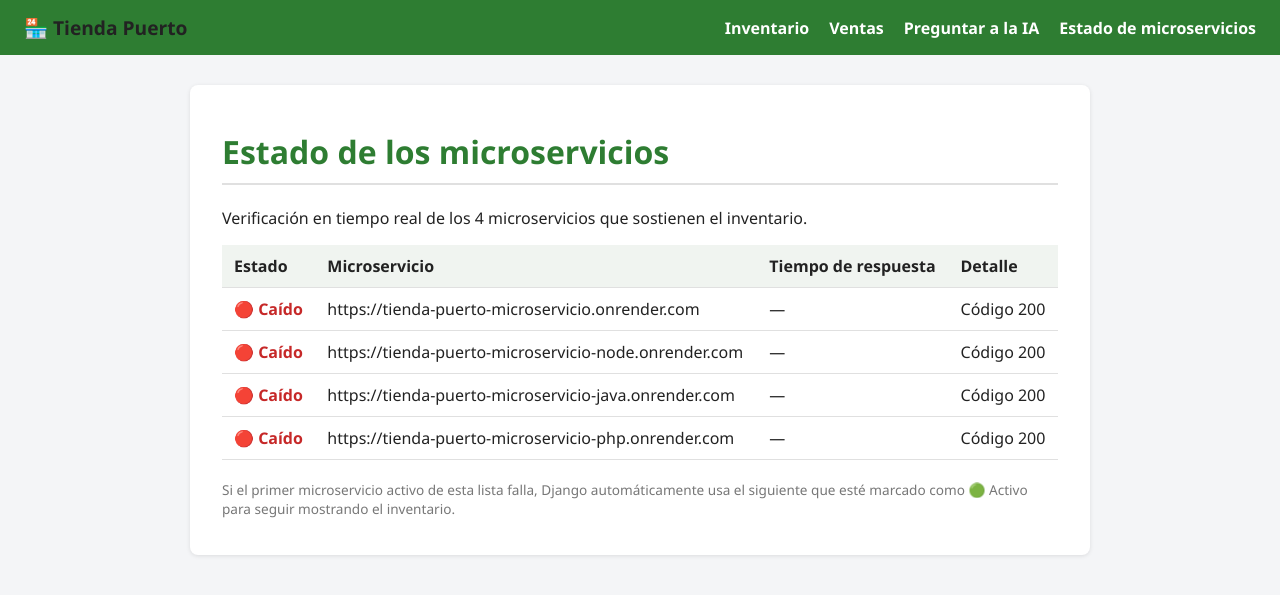
After one commit to andres-cas23/tienda-puerto-django, a Django app: page /productos/estado/ in a window 1280 px wide. The commit adds this page. Shown: the top 595 px of the page. Run offline with Django 5.2, Linux system fonts and the light colour scheme; data that the repository does not hold is empty.

Commit message:
Agregar panel de estado de microservicios: vista, ruta, template

```diff
--- /dev/null
+++ b/productos/templates/productos/estado.html
@@ -0,0 +1,34 @@
+{% extends "base.html" %}
+{% block titulo %}Estado de microservicios - Tienda Puerto{% endblock %}
+{% block content %}
+    <h1>Estado de los microservicios</h1>
+    <p>Verificación en tiempo real de los 4 microservicios que sostienen el inventario.</p>
+
+    <table>
+        <tr>
+            <th>Estado</th>
+            <th>Microservicio</th>
+            <th>Tiempo de respuesta</th>
+            <th>Detalle</th>
+        </tr>
+        {% for r in resultados %}
+        <tr>
+            <td>
+                {% if r.activo %}
+                    <span style="color: #2e7d32; font-weight: bold;">🟢 Activo</span>
+                {% else %}
+                    <span style="color: #c62828; font-weight: bold;">🔴 Caído</span>
+                {% endif %}
+            </td>
+            <td>{{ r.url }}</td>
+            <td>{% if r.tiempo_ms %}{{ r.tiempo_ms }} ms{% else %}—{% endif %}</td>
+            <td>{{ r.detalle }}</td>
+        </tr>
+        {% endfor %}
+    </table>
+
+    <p style="margin-top: 20px; font-size: 0.85rem; color: #777;">
+        Si el primer microservicio activo de esta lista falla, Django automáticamente
+        usa el siguiente que esté marcado como 🟢 Activo para seguir mostrando el inventario.
+    </p>
+{% endblock %}
--- a/productos/urls.py
+++ b/productos/urls.py
@@ -11,4 +11,5 @@ urlpatterns = [
     path("<int:producto_id>/editar/", views.editar, name="editar"),
     path("<int:producto_id>/eliminar/", views.eliminar, name="eliminar"),
     path("categoria/<str:categoria>/", views.por_categoria, name="por_categoria"),
+    path("estado/", views.estado_microservicios, name="estado"),
 ]
--- a/productos/views.py
+++ b/productos/views.py
@@ -3,6 +3,7 @@ from django.http import HttpResponse
 from django.shortcuts import redirect, render
 
 from .resiliencia import llamar_con_resiliencia
+from .resiliencia import llamar_con_resiliencia, verificar_estado_microservicios
 
 
 def index(request):
@@ -177,3 +178,9 @@ def preguntar_ia(request):
 
     context = {"pregunta": pregunta, "respuesta_ia": respuesta_ia}
     return render(request, "productos/preguntar_ia.html", context)
+
+def estado_microservicios(request):
+    """Muestra el estado en tiempo real de los 4 microservicios."""
+    resultados = verificar_estado_microservicios()
+    context = {"resultados": resultados}
+    return render(request, "productos/estado.html", context)
--- a/templates/base.html
+++ b/templates/base.html
@@ -109,6 +109,7 @@
         <a href="{% url 'productos:index' %}">Inventario</a>
         <a href="{% url 'ventas:index' %}">Ventas</a>
         <a href="{% url 'productos:preguntar_ia' %}">Preguntar a la IA</a>
+        <a href="{% url 'productos:estado' %}">Estado de microservicios</a>
     </nav>
 
     <main>
```
